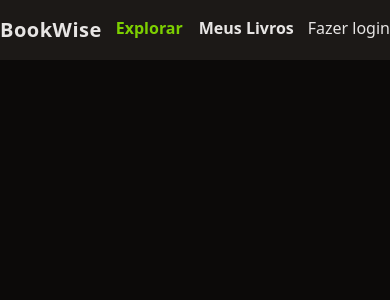
After one commit to rafaumeu/bookwise, a PHP site: page /livro.php in a window 390 px wide. The commit adds this page. Shown: the top 300 px of the page. Run offline with PHP 8.4, Linux system fonts and the light colour scheme.

Commit message:
feat(ui): improve book list layout and add book details page
- Update index.php to use responsive grid layout for book cards
- Add navigation link to book details
- Create initial structure for livro.php

```diff
--- /dev/null
+++ b/livro.php
@@ -0,0 +1,32 @@
+<!DOCTYPE html>
+<html lang="en">
+
+<head>
+  <meta charset="UTF-8">
+  <meta name="viewport" content="width=device-width, initial-scale=1.0">
+  <script src="https://cdn.jsdelivr.net/npm/@tailwindcss/browser@4"></script>
+
+  <title>BookWise</title>
+</head>
+
+<body class="bg-stone-950 text-stone-200">
+  <header class="bg-stone-900">
+    <nav class="mx-auto max-w-screen-lg flex justify-between py-4">
+      <div class="font-bold text-xl tracking-wide">
+        BookWise
+      </div>
+      <ul class="flex space-x-4 font-bold">
+        <li><a href="/" class="text-lime-500">Explorar</a></li>
+        <li><a href="/meus-livros.php" class="hover:underline">Meus Livros</a></li>
+      </ul>
+      <ul>
+        <li><a href="/login.php" class="hover:underline">Fazer login</a></li>
+      </ul>
+    </nav>
+  </header>
+  <main class="mx-auto max-w-screen-lg space-y-6">
+
+  </main>
+</body>
+
+</html>
```
Also changed, not shown: index.php (+26 -3 lines).
